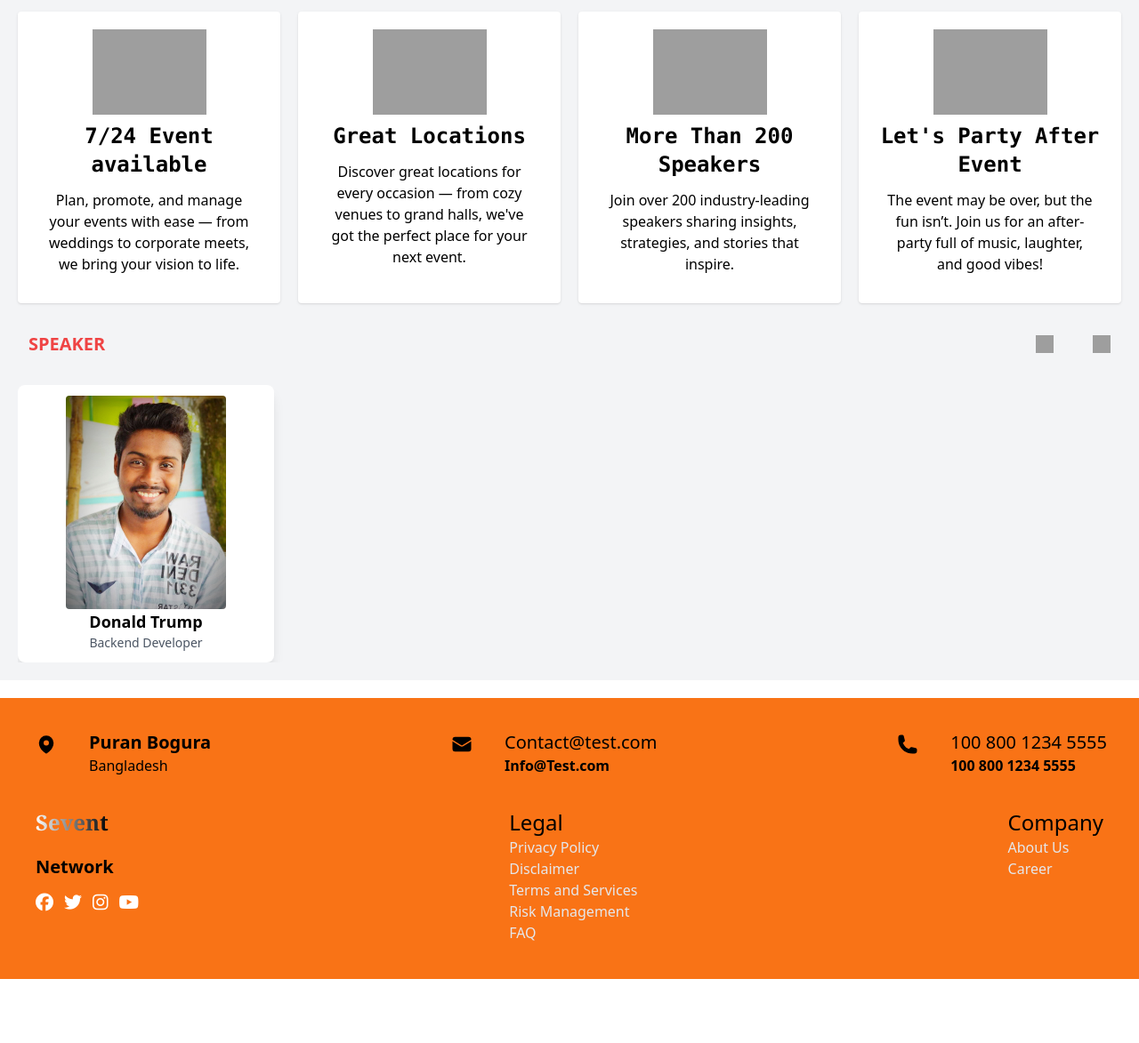
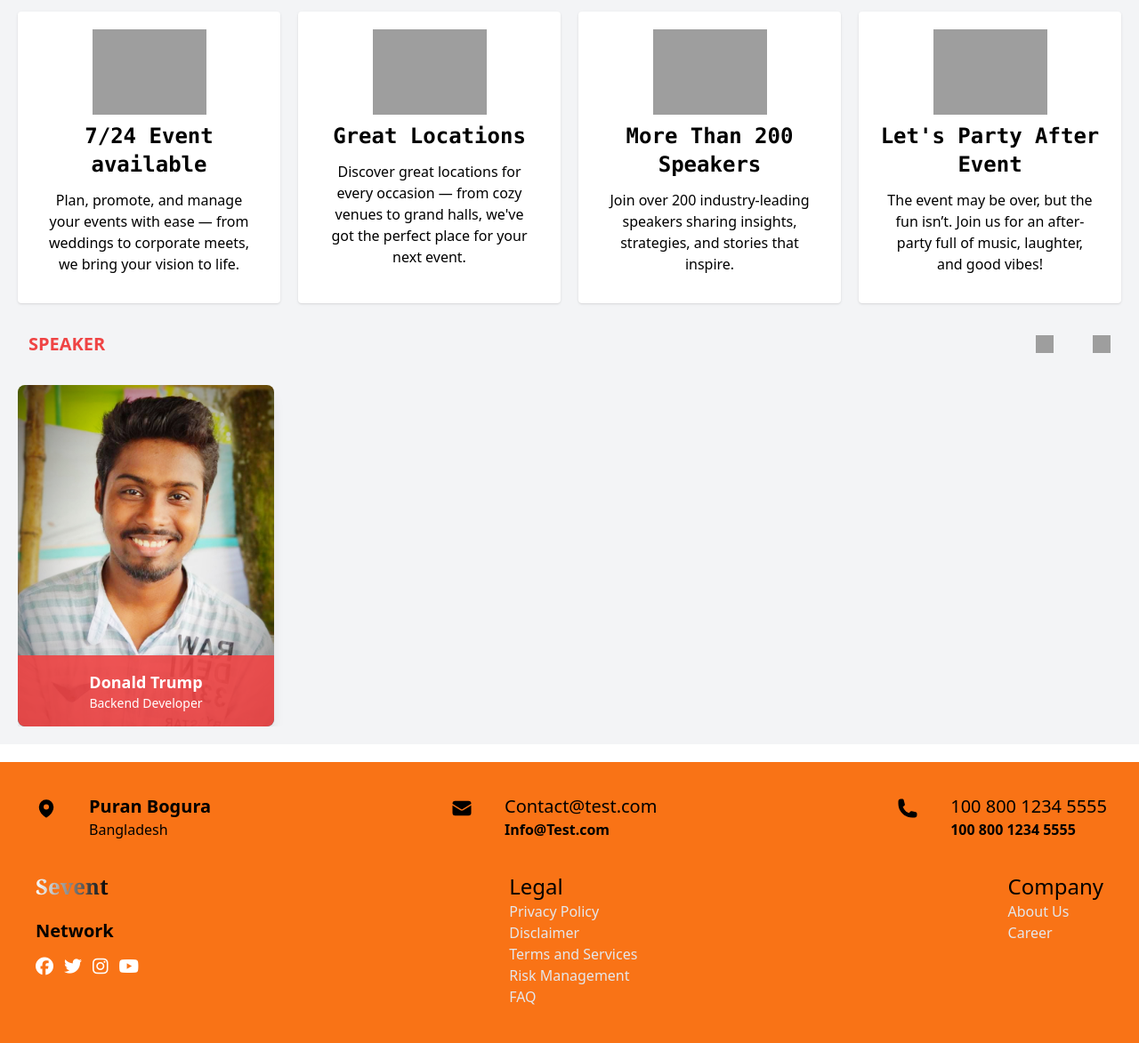
Before and after one commit to Stropurbo/event-management, a Django app: page / in a window 1280 px wide. Shown: the part 1181-2354 px from the top of the page at 89% size. Before the commit the page ends 2282 px from the top, so only its background shows below. Run offline with Django 5.2, Linux system fonts and the light colour scheme; data comes from the database, SQL or seed files in the repository; some libraries are stand-ins or nearby versions; grey boxes are pictures that could not be loaded.

Commit message:
speaker add

```diff
--- a/tasks/templates/home.html
+++ b/tasks/templates/home.html
@@ -256,34 +256,34 @@
 		</div>
 	</div>
 
-	<section class="pevent px-5 py-5">
-		<div class="pevent-container flex flex-nowrap gap-5 overflow-x-auto scroll-smooth">
+	<section class="px-5 py-5">
+		<div class="flex flex-nowrap gap-5 overflow-x-auto scroll-smooth">
 			<!-- Card 1 -->
 			{% for sp in speakers %}
-			<div
-				class="pevent-card min-w-[256px] md:w-72 bg-white shadow-lg rounded-lg p-3 group"
-			>
-				<div
-					class="pevent-image relative flex items-center justify-center overflow-hidden rounded group"
-				>
+			<div class="min-w-[256px] md:w-72 md:h-96 bg-white rounded-lg shadow-lg overflow-hidden relative group">
+				<div class="pevent-image relative">
 				  {% if sp.image %}
 				  <img
 					src="{{ sp.image.url }}"
 					alt="{{ sp.name }}"
-						class="h-60 object-cover rounded transition-transform duration-500 group-hover:scale-110"
+					class="w-full object-cover"
 				  />
 				  {% else %}
 				  <img
 					src="https://i.ibb.co/hx5Jxb8h/img-icons8.png"
 					alt="Default Speaker"
-						class="h-60 object-cover rounded transition-transform duration-500 group-hover:scale-110"
+					class="w-full h-60 object-cover"
 				  />
 				  {% endif %}
 				</div>
 
-				<h2 class="font-bold text-lg text-center line-clamp-1">{{ sp.name }}</h2>
-				<p class="text-sm text-gray-600 text-center line-clamp-2">{{ sp.title }}</p>
+				<!-- Bottom overlay -->
+				<div class="absolute bottom-0 left-0 right-0 bg-red-500 bg-opacity-90 text-white text-center p-4 rounded-b-lg">
+				  <h2 class="font-bold text-lg">{{ sp.name }}</h2>
+				  <p class="text-sm">{{ sp.title }}</p>
 				</div>
+			  </div>
+
 			{% empty %}
 			<p class="text-center w-full text-gray-500">No speakers found.</p>
 			{% endfor %}
```
Lines whose indentation alone changed are shown as unchanged.
